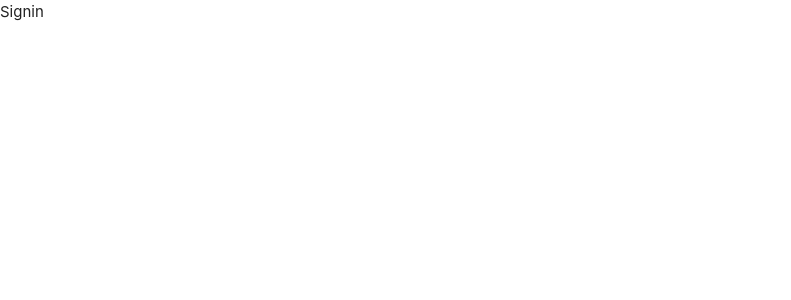
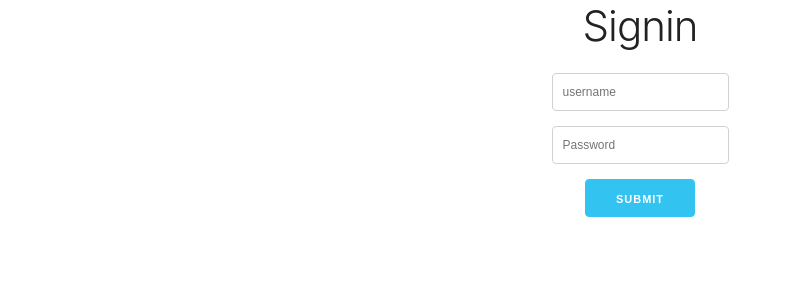
Before and after one commit to Mathieuka/react-recipes, a React (Create React App) app in the folder client/: page /signin in a window 1280 px wide. Shown: the top 300 px of the page, without its empty margins (0-791 px from the left). Built offline with nearby package versions, Linux system fonts and the light colour scheme.

Commit message:
Implement Signin Mutation and Signin View

```diff
--- a/client/src/components/App.js
+++ b/client/src/components/App.js
@@ -12,7 +12,7 @@ const App = () => {
   return (
     <div className="App">
       <h1>Home</h1>
-      <p>Recipes</p>;
+      <p>Recipes</p>
     </div>
   );
 };
--- a/client/src/components/Auth/Signin.js
+++ b/client/src/components/Auth/Signin.js
@@ -1,11 +1,65 @@
-import React from 'react'
+import React, { useState, useEffect } from 'react';
+import { useMutation } from 'react-apollo';
+import { SIGNIN_USER } from '../../mutations/index';
+import Error from '../Error/Error';
 
 const Signin = () => {
-    return (
-        <div>
-            Signin
-        </div>
-    )
-}
+  const [username, setUsername] = useState('');
+  const [password, setPassword] = useState('');
+  const [error, setError] = useState('');
+
+  const [signinMutation, { data }] = useMutation(SIGNIN_USER);
+
+  const onSubmit = async (e) => {
+    e.preventDefault();
+    if (username && password.length > 0) {
+      try {
+        const response = await signinMutation({
+          variables: {
+            username: username,
+            password: password,
+          },
+        });
+        const token = response.data.signinUser.token;
+        localStorage.setItem('token', token);
+        setUsername(() => '');
+        setPassword(() => '');
+      } catch (error) {
+        console.log('Error:: ', error);
+        setError(() => error);
+      }
+    } else {
+      alert(
+        'Missing field in the form or Password is not identical to ConfirmPassword'
+      );
+    }
+  };
+
+  return (
+    <div className="App">
+      <h2 className="App">Signin</h2>
+      <form className="form" onSubmit={(e) => onSubmit(e)}>
+        <input
+          type="text"
+          name="username"
+          placeholder="username"
+          onChange={(e) => setUsername(e.target.value)}
+          value={username}
+        />
+        <input
+          type="password"
+          name="password"
+          placeholder="Password"
+          onChange={(e) => setPassword(e.target.value)}
+          value={password}
+        />
+        <button type="submit" className="button-primary">
+          Submit
+        </button>
+      </form>
+      {error && <Error error={error.message} />}
+    </div>
+  );
+};
 
 export default Signin;
--- a/client/src/components/Auth/Signup.js
+++ b/client/src/components/Auth/Signup.js
@@ -8,19 +8,9 @@ const Signup = () => {
   const [email, setEmail] = useState('');
   const [password, setPassword] = useState('');
   const [passwordConfirmation, setPasswordConfirmation] = useState('');
-  const [token, setToken] = useState('');
   const [error, setError] = useState('');
 
   const [signupMutation, { data }] = useMutation(SIGNUP_USER);
-
-  useEffect(() => {
-    if (token) {
-      setUsername(() => '');
-      setEmail(() => '');
-      setPassword(() => '');
-      setPasswordConfirmation(() => '');
-    }
-  }, [token]);
 
   const onSubmit = async (e) => {
     e.preventDefault();
@@ -31,28 +21,27 @@ const Signup = () => {
       password.localeCompare(passwordConfirmation) === 0
     ) {
       try {
-        await signupMutation({
+        const response = await signupMutation({
           variables: {
             username: username,
             email: email,
             password: password,
           },
         });
-        if (data && data.signupUser) {
-          setToken(() => data.signupUser.token);
-        }
+        const token = response.data.signupUser.token;
+        localStorage.setItem('token', token);
+        setUsername(() => '');
+        setEmail(() => '');
+        setPassword(() => '');
+        setPasswordConfirmation(() => '');
       } catch (error) {
-        console.log('Error:: ', error);
         setError(() => error);
       }
     } else {
-      alert('Missing field in the form or Password is not identical to ConfirmPassword');
+      alert(
+        'Missing field in the form or Password is not identical to ConfirmPassword'
+      );
     }
-
-    setUsername(() => '');
-    setEmail(() => '');
-    setPassword(() => '');
-    setPasswordConfirmation(() => '');
   };
 
   return (
@@ -92,6 +81,7 @@ const Signup = () => {
         </button>
       </form>
       {error && <Error error={error.message} />}
+
     </div>
   );
 };
--- a/client/src/mutations/index.js
+++ b/client/src/mutations/index.js
@@ -2,8 +2,16 @@ import { gql } from 'apollo-boost';
 
 export const SIGNUP_USER = gql`
   mutation signupUser($username: String!, $email: String!, $password: String!) {
-    signupUser(username: $username, email: $email, password: $password){
+    signupUser(username: $username, email: $email, password: $password) {
       token
     }
   }
 `;
+
+export const SIGNIN_USER = gql`
+  mutation signinUser($username: String!, $password: String!) {
+    signinUser(username: $username, password: $password) {
+      token
+    }
+  }
+`;
```
Also changed, not shown: 2 other files (tests, documents, lock files or other folders).
